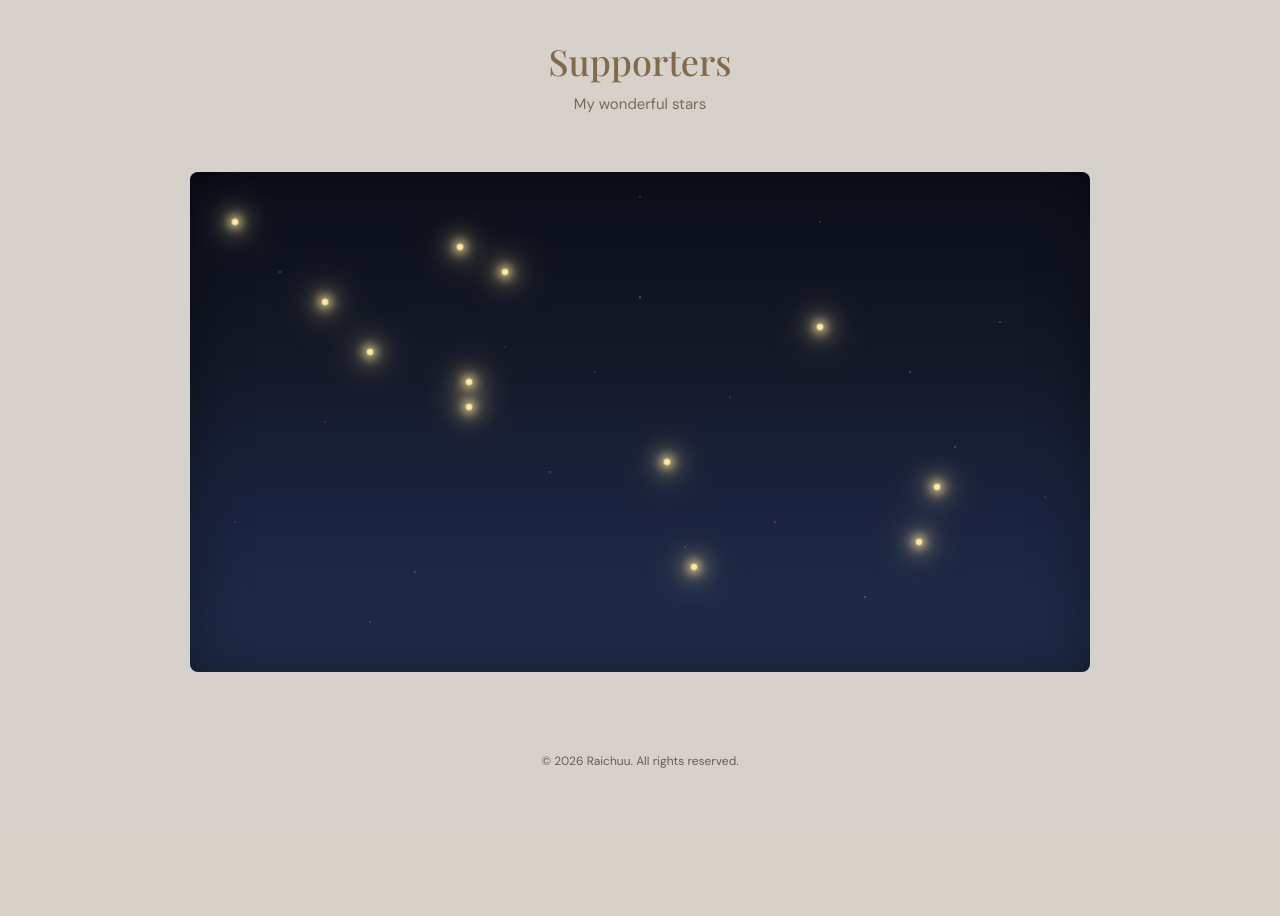
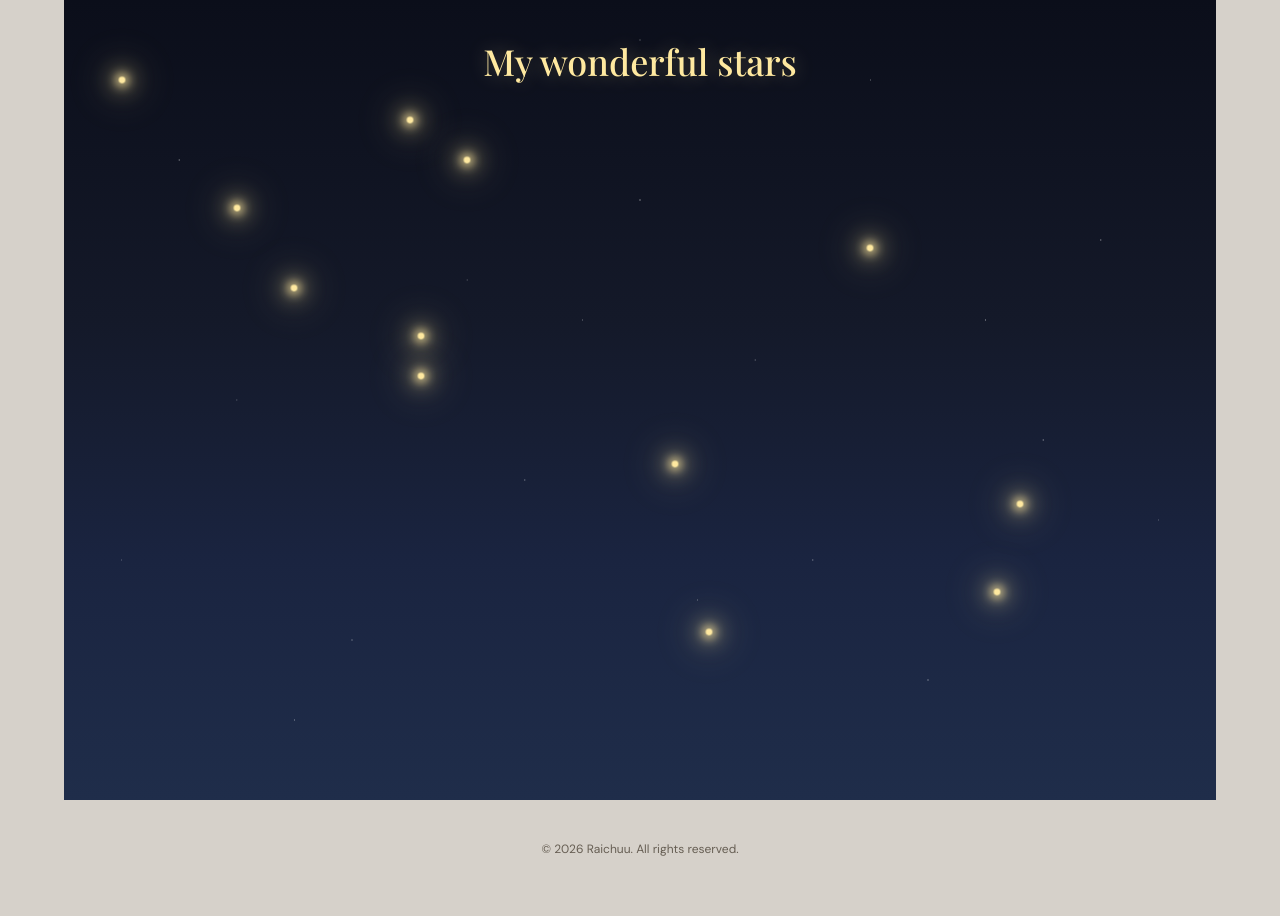
Before and after one commit to CattySmoothy/CattySmoothy, a Flask app: page /donors in a window 1280 px wide. Shown: the part 307-1223 px from the top of the page. Before the commit the page ends 1075 px from the top, so only its background shows below. Run offline with Flask 3, Linux system fonts and the light colour scheme.

Commit message:
Full-page night sky, fade-in title, 'My wonderful stars' heading

```diff
--- a/static/css/redesign.css
+++ b/static/css/redesign.css
@@ -1283,41 +1283,45 @@ body {
 
 /* Donors page - Night Sky */
 .donors-page {
-    min-height: 80vh;
+    min-height: 100vh;
+    position: relative;
     display: flex;
     flex-direction: column;
-    align-items: center;
-    padding: 40px 24px;
+    margin: 0;
+    padding: 0;
 }
 
 .donors-header {
+    position: absolute;
+    top: 40px;
+    left: 50%;
+    transform: translateX(-50%);
     text-align: center;
-    margin-bottom: 40px;
+    z-index: 5;
+    animation: fadeInText 1.5s ease forwards;
+}
+
+@keyframes fadeInText {
+    0% { opacity: 0; transform: translateX(-50%) translateY(10px); }
+    100% { opacity: 1; transform: translateX(-50%) translateY(0); }
 }
 
 .donors-title {
     font-family: var(--font-display);
     font-size: 36px;
     font-weight: 500;
-    color: var(--color-text-primary);
+    color: #FFE9A0;
     margin: 0;
-}
-
-.donors-subtitle {
-    font-size: 15px;
-    color: var(--color-text-secondary);
-    margin-top: 8px;
+    text-shadow: 0 0 20px rgba(255, 233, 160, 0.3);
 }
 
 .night-sky {
     position: relative;
     width: 100%;
-    max-width: 900px;
-    height: 500px;
+    flex: 1;
+    min-height: 100vh;
     background: linear-gradient(180deg, #0B0E1A 0%, #141929 40%, #1A2440 70%, #1F2D4A 100%);
-    border-radius: var(--radius-md);
     overflow: hidden;
-    box-shadow: inset 0 0 60px rgba(0, 0, 0, 0.4);
 }
 
 /* Background twinkle stars */
@@ -1438,10 +1442,3 @@ body {
     white-space: normal;
     max-width: 180px;
 }
-
-/* Responsive */
-@media (max-width: 600px) {
-    .night-sky {
-        height: 400px;
-    }
-}
--- a/templates/donors.html
+++ b/templates/donors.html
@@ -3,8 +3,7 @@
 {% block content %}
 <div class="donors-page">
     <div class="donors-header">
-        <h1 class="donors-title">Supporters</h1>
-        <p class="donors-subtitle">My wonderful stars</p>
+        <h1 class="donors-title">My wonderful stars</h1>
     </div>
 
     <div class="night-sky" id="nightSky">
```
